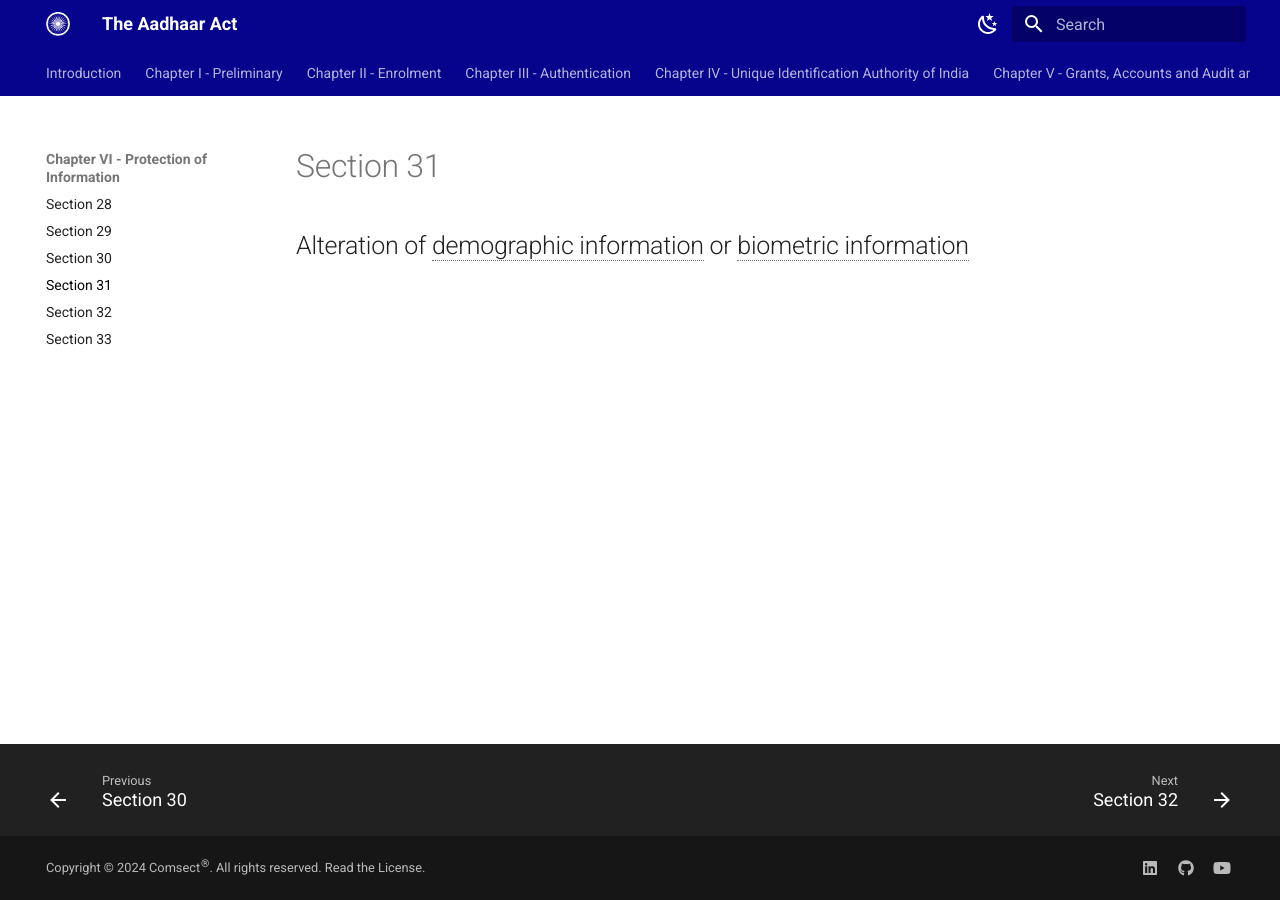
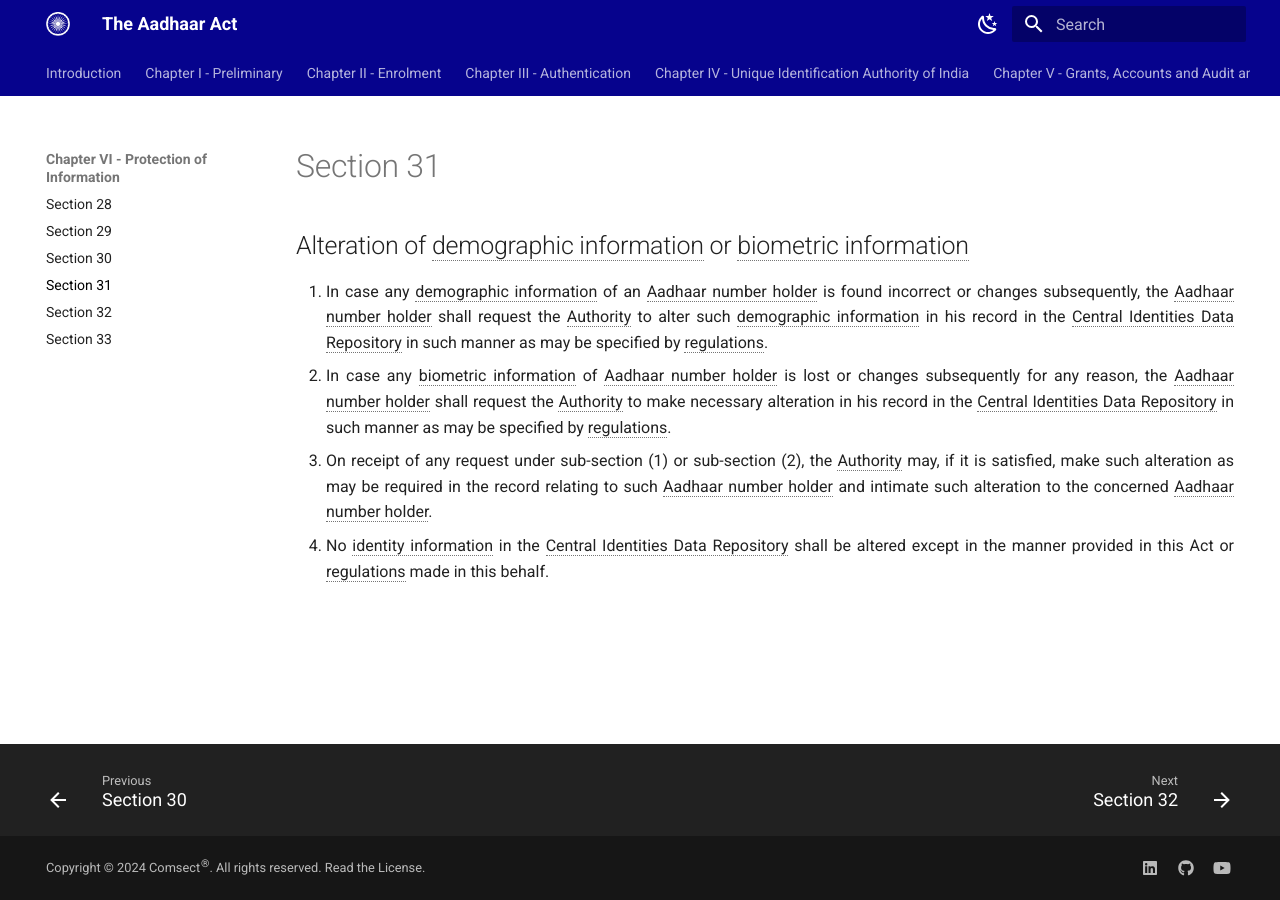
Before and after one commit to comsect/aadhaar-act, an MkDocs documentation site: the page built from docs/en/31.md, in a window 1280 px wide. Built offline with MkDocs 1.6.1 and Material for MkDocs 9.7.7, drawn with Linux system fonts in a browser that asks for light colours.

Commit message:
add section-thirty-one

```diff
--- a/docs/en/31.md
+++ b/docs/en/31.md
@@ -5,3 +5,8 @@
 ---
 
 ## Alteration of demographic information or biometric information
+
+1. In case any demographic information of an Aadhaar number holder is found incorrect or changes subsequently, the Aadhaar number holder shall request the Authority to alter such demographic information in his record in the Central Identities Data Repository in such manner as may be specified by regulations.
+2. In case any biometric information of Aadhaar number holder is lost or changes subsequently for any reason, the Aadhaar number holder shall request the Authority to make necessary alteration in his record in the Central Identities Data Repository in such manner as may be specified by regulations.
+3. On receipt of any request under sub-section (1) or sub-section (2), the Authority may, if it is satisfied, make such alteration as may be required in the record relating to such Aadhaar number holder and intimate such alteration to the concerned Aadhaar number holder.
+4. No identity information in the Central Identities Data Repository shall be altered except in the manner provided in this Act or regulations made in this behalf.
```
